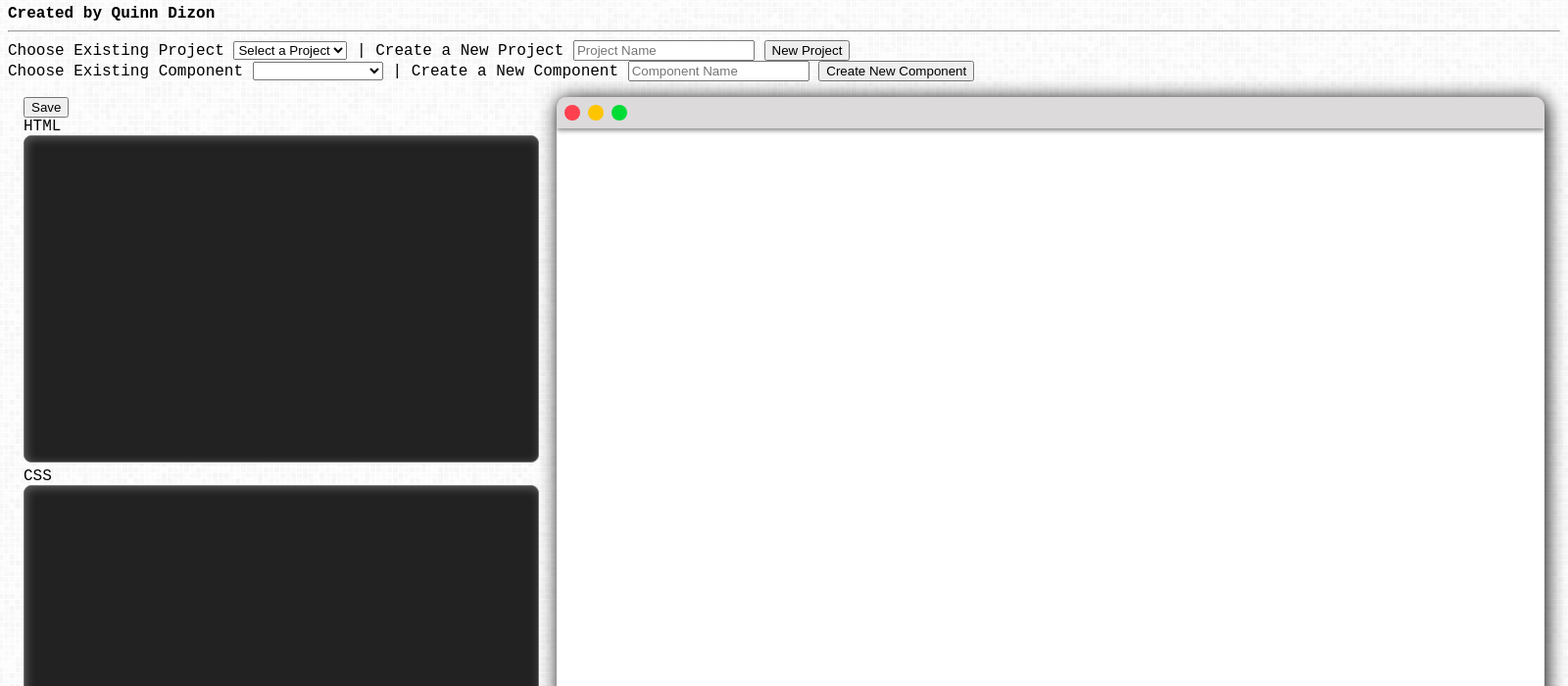
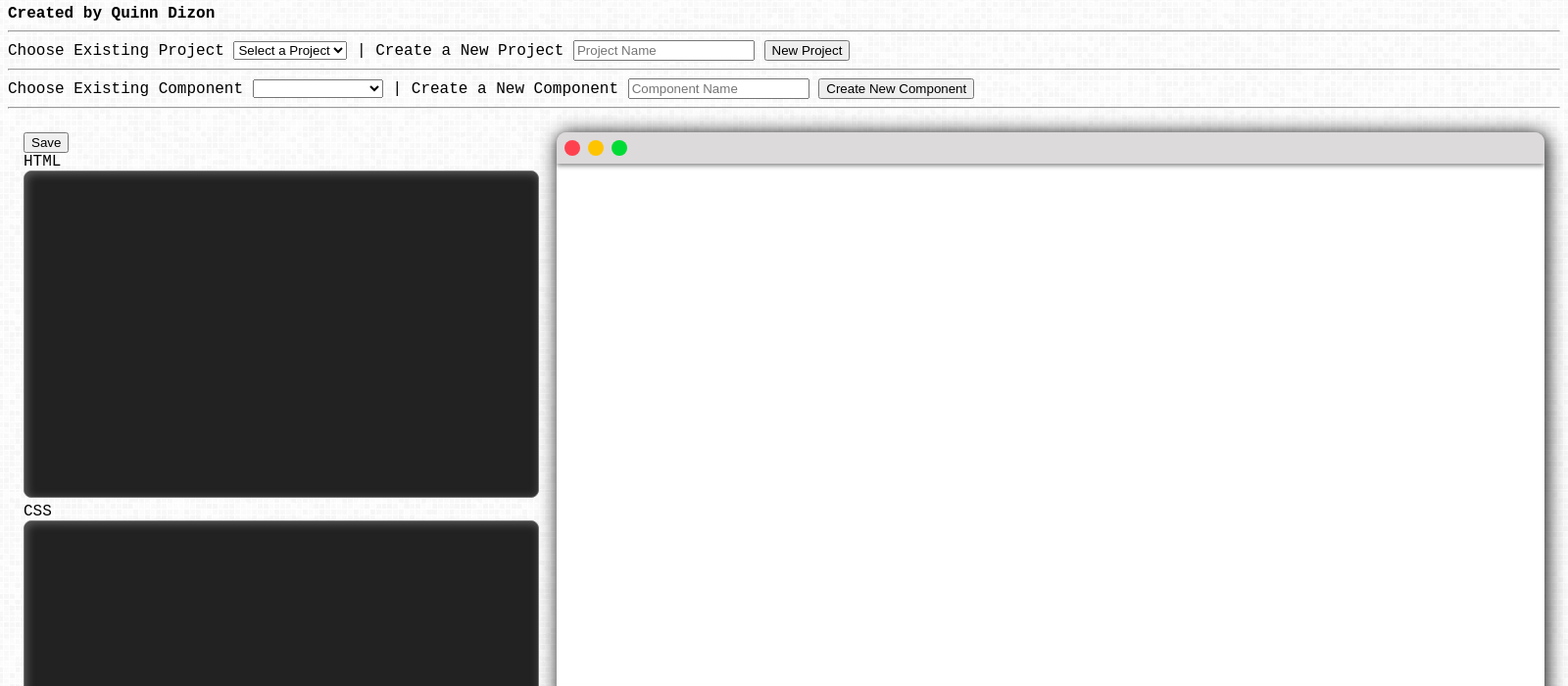
Before and after one commit to QED0711/css-component-creator, an Electron app: page index.html in a window 1600 px wide. Shown: the part 56-756 px from the top of the page at 98% size. Drawn offline with Linux system fonts and the light colour scheme.

Commit message:
added section markings

```diff
--- a/index.html
+++ b/index.html
@@ -33,7 +33,7 @@
             <input type="text" placeholder="Project Name" required>
             <input type="submit" value="New Project" >
         </form>
-
+        <hr>
     </div>
 
     <form id="current-component">
@@ -43,6 +43,7 @@
         <label>Create a New Component</label>
         <input type="text" placeholder="Component Name">
         <input type="submit" value="Create New Component" required>
+        <hr>
     </form>
     <div id="component-create-app-container">
 
```
Also changed, not shown: projects/test/css/banner.css (added, +7 -0 lines), projects/test/html/banner.html (added, +3 -0 lines), projects/test/css/.css (deleted), projects/test/html/.html (deleted).
